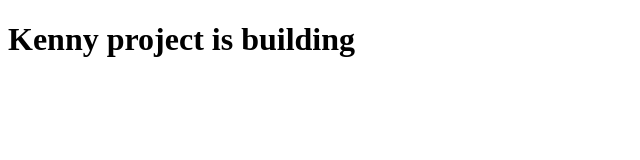
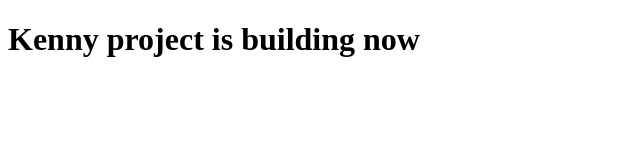
Before and after one commit to kervin2020/Testkennyapp, a plain HTML site: page index.html in a window 1280 px wide. Shown: the full height of the page, 0-640 px from the left. Drawn offline with Linux system fonts and the light colour scheme.

Commit message:
Second commit Updating the kenny app by adding the word now

```diff
--- a/index.html
+++ b/index.html
@@ -6,6 +6,6 @@
     <title>Document</title>
   </head>
   <body>
-    <h1>Kenny project is building</h1>
+    <h1>Kenny project is building now</h1>
   </body>
 </html>
```
